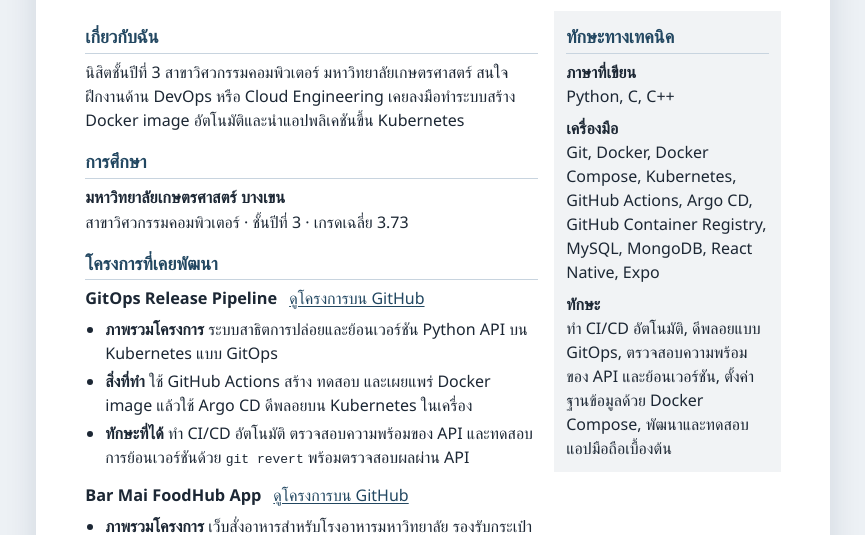
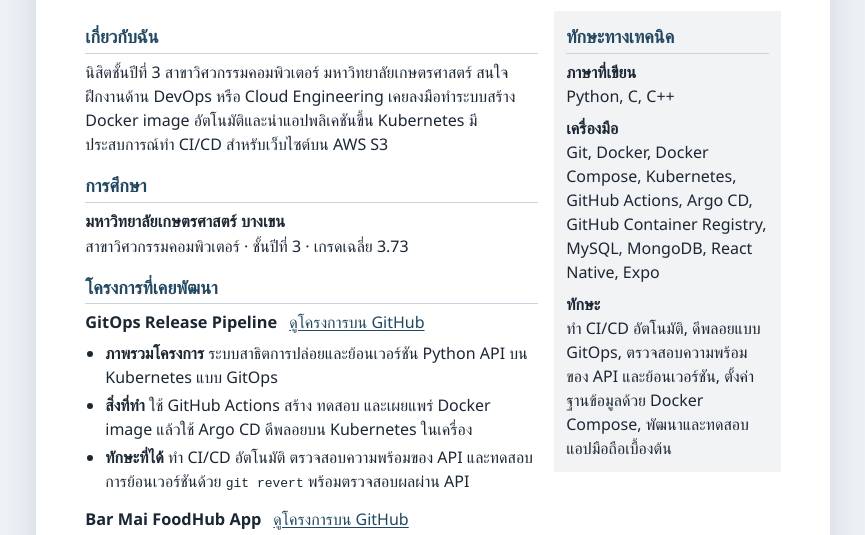
Before and after one commit to MixSupasek/static-port, a website: page index.html in a window 1280 px wide. Shown: the part 216-751 px from the top of the page, without its empty margins (207-1072 px from the left). Drawn offline with Linux system fonts and the light colour scheme.

Commit message:
Add experience with CI/CD on AWS S3 to profile

```diff
--- a/index.html
+++ b/index.html
@@ -90,7 +90,7 @@
       <div class="primary">
         <section aria-labelledby="profile">
           <h2 id="profile">เกี่ยวกับฉัน</h2>
-          <p>นิสิตชั้นปีที่ 3 สาขาวิศวกรรมคอมพิวเตอร์ มหาวิทยาลัยเกษตรศาสตร์ สนใจฝึกงานด้าน DevOps หรือ Cloud Engineering เคยลงมือทำระบบสร้าง Docker image อัตโนมัติและนำแอปพลิเคชันขึ้น Kubernetes</p>
+          <p>นิสิตชั้นปีที่ 3 สาขาวิศวกรรมคอมพิวเตอร์ มหาวิทยาลัยเกษตรศาสตร์ สนใจฝึกงานด้าน DevOps หรือ Cloud Engineering เคยลงมือทำระบบสร้าง Docker image อัตโนมัติและนำแอปพลิเคชันขึ้น Kubernetes มีประสบการณ์ทำ CI/CD สำหรับเว็บไซต์บน AWS S3</p>
         </section>
 
         <section aria-labelledby="education">
```
